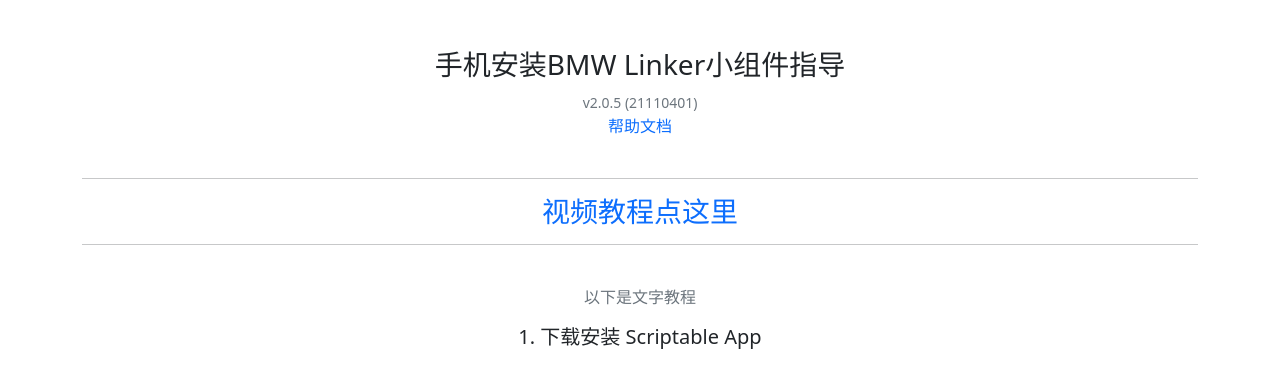
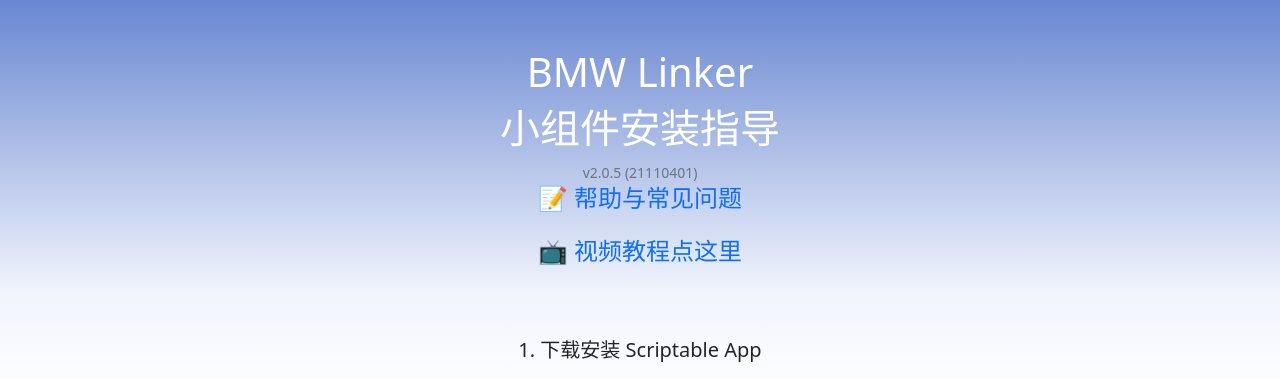
Before and after one commit to opp100/bmw-scriptable-widgets, a website: page Publish/index.html in a window 1280 px wide. Shown: the top 378 px of the page. Drawn offline with nearby package versions, Linux system fonts and the light colour scheme.

Commit message:
Chore: updated version

```diff
--- a/Publish/index.html
+++ b/Publish/index.html
@@ -30,22 +30,27 @@
                 <img src="assets/leave_wechat.png" alt="微信打开" />
             </p>
         </div>
-        <main class="flex-shrink-0">
+        <main class="flex-shrink-0 gradient-background">
             <div class="container text-center">
-                <h3 class="mt-5">手机安装BMW Linker小组件指导</h3>
-                <span id="version-div" class="text-muted"></span>
-                <br />
-                <div>
-                    <a href="https://docs.qq.com/doc/DT2RNTml4d1hmSmlh" target="_blank">帮助文档</a>
+                <div class="">
+                    <h1 class="mt-5" style="color: #fff">BMW Linker</h1>
+                    <h1 class="" style="color: #fff">小组件安装指导</h1>
+
+                    <span id="version-div" class="text-muted"></span>
+                    <br />
+                    <div>
+                        <a href="https://docs.qq.com/doc/DT2RNTml4d1hmSmlh" class="h4" target="_blank">
+                            &#128221; 帮助与常见问题
+                        </a>
+                    </div>
+                    <br />
+                    <div>
+                        <a href="https://b23.tv/oMgnek" class="h4" target="_blank"> &#128250; 视频教程点这里 </a>
+                    </div>
+                    <br />
                 </div>
                 <br />
-                <hr />
-                <div>
-                    <a href="https://b23.tv/oMgnek" class="h3" target="_blank">视频教程点这里</a>
-                </div>
-                <hr />
                 <br />
-                <p class="text-muted">以下是文字教程</p>
                 <h5>1. 下载安装 Scriptable App</h5>
                 <br />
                 <div>
@@ -101,15 +106,20 @@
                 </div>
                 <br />
                 <br />
+                <br />
             </div>
         </main>
-        <footer class="footer mt-auto py-3 bg-light">
+        <footer class="footer mt-auto py-3">
             <div class="container text-center">
                 <span class="text-muted"> Copyright © 2021 Yocky Xiang </span>
             </div>
         </footer>
     </body>
     <style>
+        .gradient-background {
+            background: linear-gradient(#6887d1 0%, rgb(241, 244, 252) 8%, #fff 11%);
+        }
+
         #js-text-area {
             display: none;
         }
```
